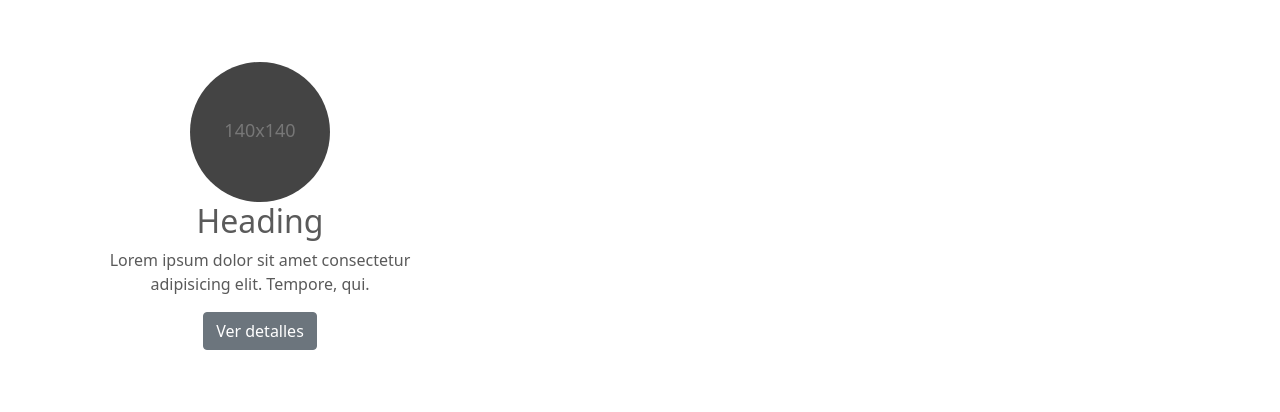
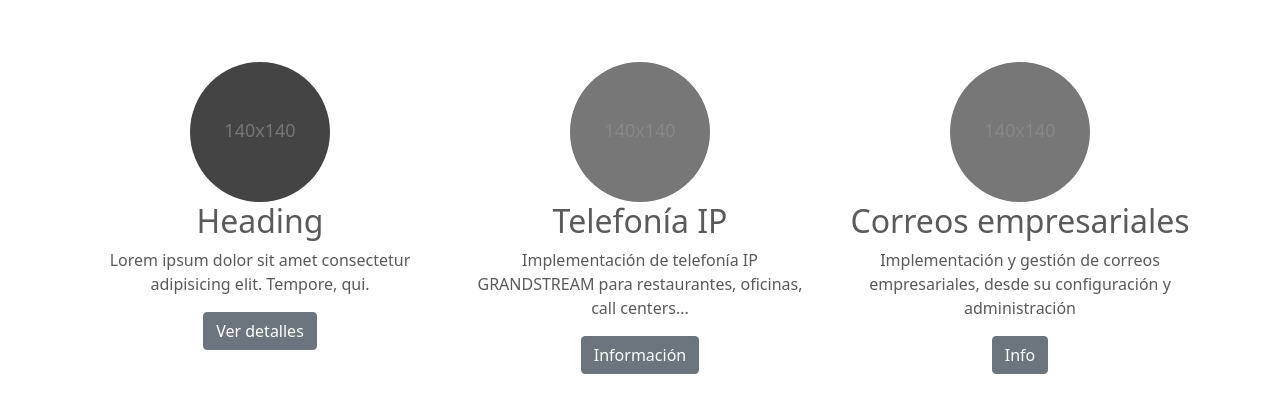
Before and after one commit to HenryTec/henrimx, a plain HTML site: page index.html in a window 1280 px wide. Shown: the part 562-974 px from the top of the page. Drawn offline with Linux system fonts and the light colour scheme.

Commit message:
midart
mitad de página

```diff
--- a/index.html
+++ b/index.html
@@ -109,7 +109,9 @@
 
 <!--sección2-->
   <div class="container marketing">
+
     <div class="row">
+
       <div class="col-lg-4">
         <svg class="bd-placeholder-img rounded-circle" width="140" height="140" role="img" aria-label="placeholder: 140x140" preserveAspectRatio="xMidYMid slice" focusable="false">
           <title>Placeholder</title>
@@ -123,10 +125,30 @@
             Ver detalles
             </a>
         </p>
+      </div><!--end-->
+      <div class="col-lg-4">
+        <svg class="bd-placeholder-img rounded-circle" width="140" height="140" xmlns="#" role="img" aria-label="Placeholder: 140x140" preserveAspectRatio="xMidYMid slice" foscusable="false">
+          <title>Plahceholder2</title>
+          <rect width="100%" height="100%" fill="#777" />
+          <text x="50%" y="50%" fill="#888" dy=".3em">140x140</text>
+        </svg>
+        <h2>Telefonía IP</h2>
+        <p>Implementación de telefonía IP GRANDSTREAM para restaurantes, oficinas, call centers...</p>
+        <p><a href="#" class="btn btn-secondary">Información</a></p>
+      </div>
+      <div class="col-lg-4">
+        <svg class="bd-placeholder-img rounded-circle" width="140" height="140" xmlns="#" role="img" aria-label="Placeholder: 140x140" preserveAspectRatio="xMidYMid slice" foscusable="false">
+          <title>Plahceholder3</title>
+          <rect width="100%" height="100%" fill="#777" />
+          <text x="50%" y="50%" fill="#888" dy=".3em">140x140</text>
+        </svg>
+        <h2>Correos empresariales</h2>
+        <p>Implementación y gestión de correos empresariales, desde su configuración y administración</p>
+        <p><a href="#" class="btn btn-secondary">Info</a></p>
       </div>
     </div>
+
   </div>
-
 </main>
 
 <script src="/js/bootstrap.bundle.min.js"></script>
```
